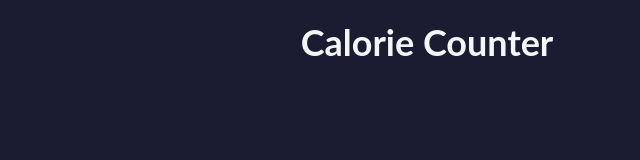
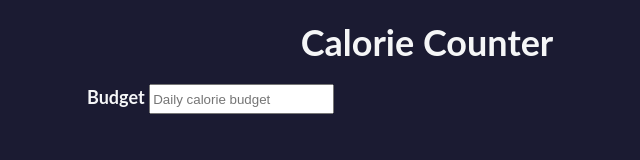
Before and after one commit to NjabuloBot/Calorie-Counter, a plain HTML site: page index.html in a window 1280 px wide. Shown: the whole page, without its empty margins (213-853 px from the left). Drawn offline with Linux system fonts and the light colour scheme.

Commit message:
Added a label element,and a input element.

```diff
--- a/index.html
+++ b/index.html
@@ -11,7 +11,8 @@
          <h1>Calorie Counter</h1>
          <div class="container">
             <form id="calorie-counter">
-
+               <label for="budget">Budget</label>
+               <input id="budget" type="number" min="0" placeholder="Daily calorie budget" required>
             </form>
          </div>
       </main>
```
